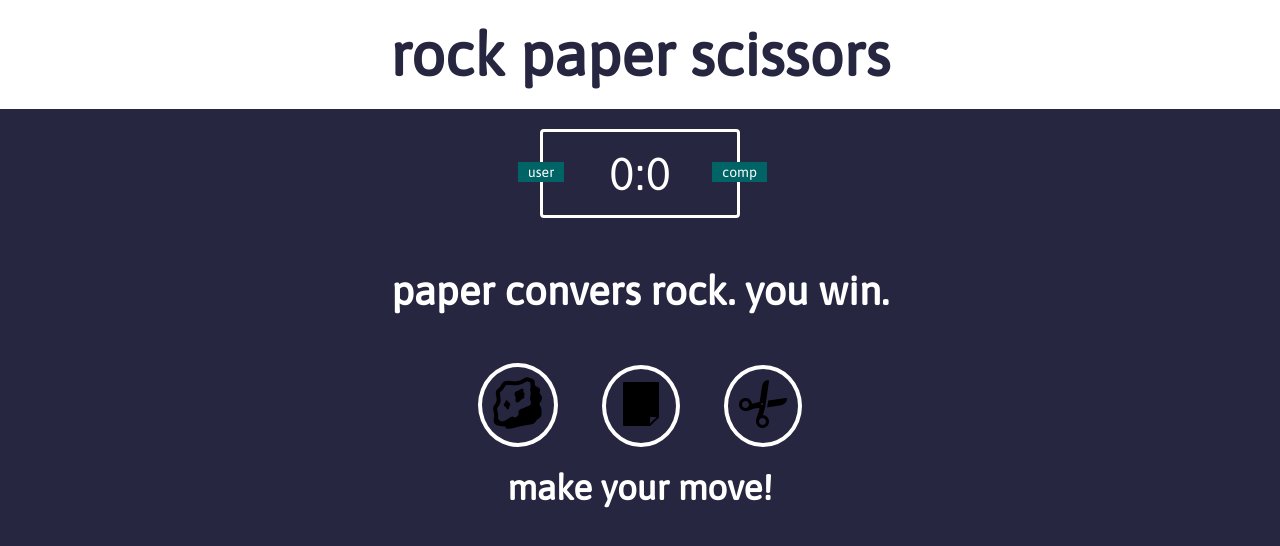
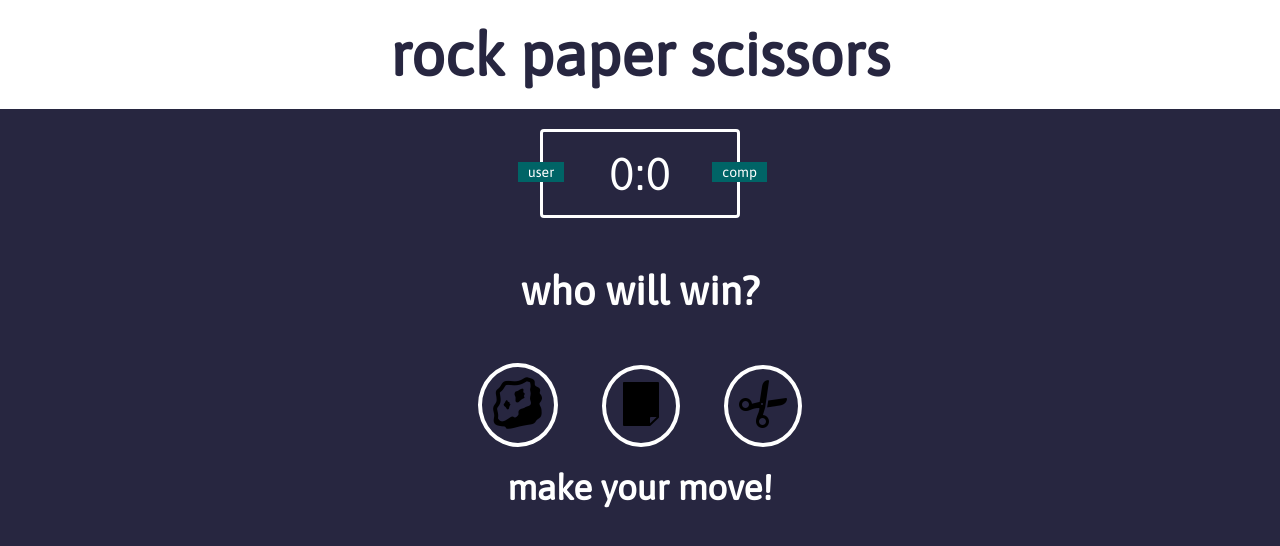
Before and after one commit to golicova/rpc-website, a plain HTML site: page index.html in a window 1280 px wide. Drawn offline with Linux system fonts and the light colour scheme.

Commit message:
small changes to .html

```diff
--- a/index.html
+++ b/index.html
@@ -18,7 +18,7 @@
         </div>
 
         <div class="result">
-            <p>paper convers rock. you win.</p>
+            <p>who will win?</p>
         </div>
 
         <div class="choices">
```
